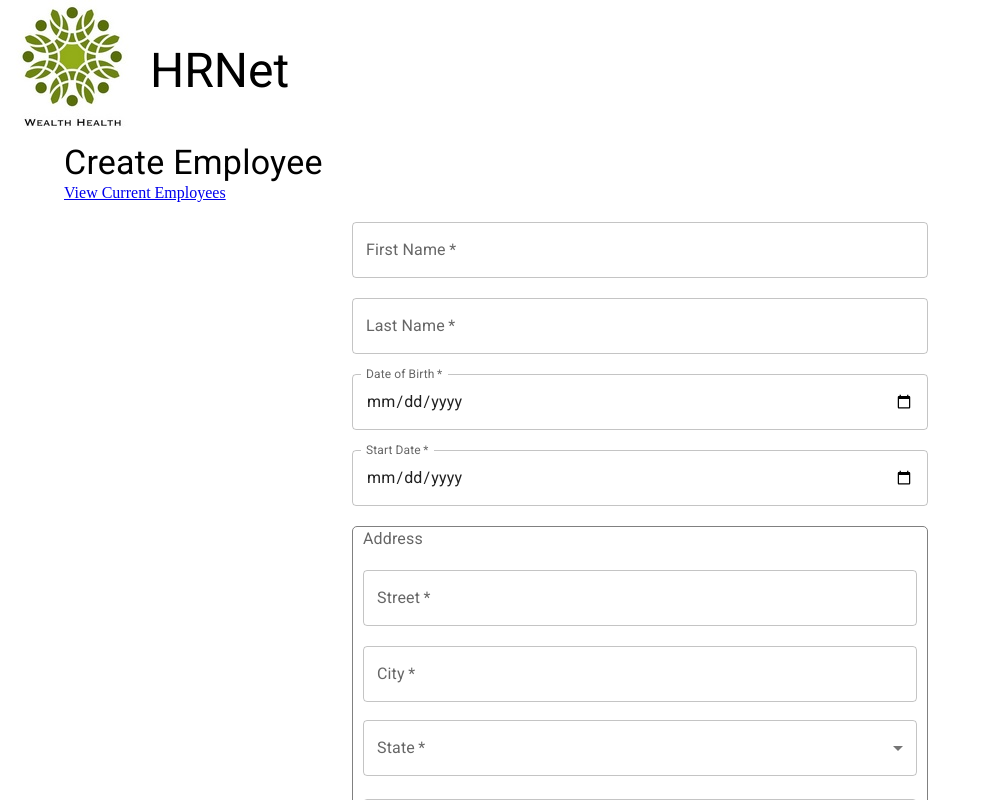
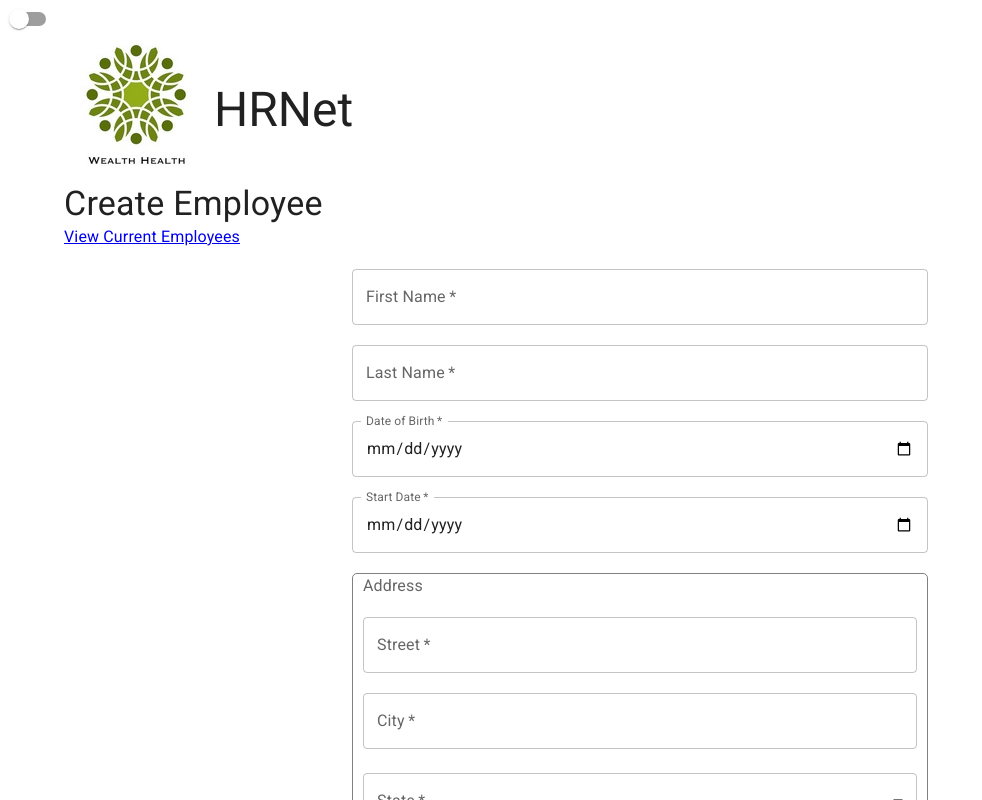
Before and after one commit to Barberousse93/OC-P14-HRNet-React, a React (Create React App) app: page / in a window 1280 px wide. Shown: the top 800 px of the page, without its empty margins (0-982 px from the left). Built offline with nearby package versions, Linux system fonts and the light colour scheme.

Commit message:
Modale + dark theme

```diff
--- a/src/App.js
+++ b/src/App.js
@@ -1,14 +1,43 @@
-import React from 'react'
+import React, { useState } from 'react'
 import Router from './Utils/Router'
 import Header from './Components/Header';
+import { ThemeProvider, createTheme } from '@mui/material/styles'
+import { CssBaseline, Switch } from '@mui/material'
+
+// const selectedTheme = useSelector((state) => state.darkTheme)
+
+export const darkTheme = createTheme({
+  palette: {
+    mode: 'dark'
+  }
+})
+
+export const lightTheme = createTheme({
+  palette: {
+    mode: 'light'
+  }
+})
 
 function App() {
+  const [theme, setTheme] = useState(lightTheme)
+  const handleTheme = () => {
+    if (theme === lightTheme) {
+      setTheme(darkTheme)
+    } else {
+      setTheme(lightTheme)
+    }
+  }
+
   return (
-    <div >
-      <Header/>
-      <Router/>
+    <div>
+      <ThemeProvider theme={theme}>
+        <CssBaseline />
+        <Switch onChange={handleTheme}></Switch>
+        <Header />
+        <Router />
+      </ThemeProvider>
     </div>
-  );
+  )
 }
 
 export default App;
--- a/src/Components/Header.css
+++ b/src/Components/Header.css
@@ -1,5 +1,14 @@
 header{
+    width: 90%;
     display: flex;
-    flex-direction: row;
+    align-items: center;
+    justify-content: space-between;
+    align-content: center;
+    flex-wrap: wrap;
+    margin:auto;
+}
+
+.navBar{
+    display: flex;
     align-items: center;
 }
--- a/src/Components/Header.jsx
+++ b/src/Components/Header.jsx
@@ -1,3 +1,4 @@
+/* eslint-disable react/prop-types */
 import './Header.css'
 import React from 'react'
 import { Link } from 'react-router-dom'
@@ -7,19 +8,15 @@ import { Typography } from '@mui/material'
 function Header() {
   return (
     <header>
-      <Link to="/">
-        <img
-          src={logo}
-          alt="logo HRNet"
-          width={'150px'}
-          height={'138px'}
-        />
-      </Link>
-          <Typography
-              variant='h3'
-              component='h1'>
-              HRNet
-          </Typography>
+      <div className="navBar">
+        <Link to="/">
+          <img src={logo} alt="logo HRNet" width={'150px'} height={'138px'} />
+        </Link>
+        <Typography variant="h3" component="h1">
+          HRNet
+        </Typography>
+      </div>
+
     </header>
   )
 }
--- a/src/Components/Modal.css
+++ b/src/Components/Modal.css
@@ -1,31 +1,47 @@
 
-
-.overlay {
+.overlay{
+    background-color: rgba(0,0,0,0.5);
+    height: 100vh;
     position: absolute;
     top: 0;
     left: 0;
     right: 0;
     bottom: 0;
-  background: rgba(49, 49, 49, 0.8);
+    z-index: 1000;
+    backdrop-filter: blur(5px);
 }
-.modal {
-  position: absolute;
-  top: 40%;
+
+.modale{
+    position: relative;
+    height: 100px;
+    width: 500px;
+    background-color: #fff;
+    top: 50%;
     left: 50%;
     transform: translate(-50%, -50%);
-  background: #f1f1f1;
-  padding: 14px 28px;
-  border-radius: 3px;
-  max-width: 600px;
-  min-width: 300px;
-}
-.modal-content p {
-  line-height: 1.4;
+    border-radius: 5px;
+    box-shadow: 10px 10px 10px rgba(0,0,0,0.5);
 }
 
-.close-modal {
+.bouton{
+    width: 50px;
+    height: 50px;
+    border-radius: 50%;
     position: absolute;
-  top: 10px;
-  right: 10px;
-  padding: 5px 7px;
+    bottom:75%;
+    right:-20px;
+    background-color: blue;
+    box-shadow: inset -5px -5px 5px rgba(0,0,0,0.5), inset 5px 5px 5px rgba(255,255,255,0.5);
+    transition: all 0.3s;
 }
+.bouton:hover{
+    box-shadow: inset 5px 5px 5px rgba(0,0,0,0.5), inset -5px -5px 5px rgba(255,255,255,0.5);
+}
+
+.modalText{
+    text-align: center;
+    vertical-align: middle;
+    line-height: 100px;
+    user-select: none;
+    color:black;
+}
--- /dev/null
+++ b/src/Components/Modal.jsx
@@ -0,0 +1,19 @@
+/* eslint-disable react/prop-types */
+import React from 'react'
+import './Modal.css'
+
+function Modal(props) {
+  return (
+    //   <div className="overlay" onClick={() => props.setIsOpen(false)}>
+    <div className="overlay">
+      <div className="modale">
+        <h1 className="modalText">{props.text}</h1>
+        <button className="bouton" onClick={() => props.setIsOpen(false)}>
+          X
+        </button>
+      </div>
+    </div>
+  )
+}
+
+export default Modal
--- a/src/Pages/CreateEmployee.jsx
+++ b/src/Pages/CreateEmployee.jsx
@@ -17,7 +17,7 @@ import dptList from '../datas/departments.json'
 import { addNewEmployee } from '../actions/employees.action.js'
 import { store } from '../index.js'
 
-// import ModalComponent from '../Components/ModalComponent'
+import Modal from '../Components/Modal'
 
 function CreateEmployee() {
   const formDataInitialState = {
@@ -72,6 +72,8 @@ function CreateEmployee() {
     })
   }
 
+  const [isOpen, setIsOpen] = useState(false)
+
   const handleSubmit = (e) => {
     e.preventDefault()
     let formOK = true
@@ -85,6 +87,7 @@ function CreateEmployee() {
           }
         })
         formOK = false
+        console.log(formData[item].error, formData[item].error)
       }
     }
     if (formOK) {
@@ -96,17 +99,17 @@ function CreateEmployee() {
         newEmployee[item] = formData[item].value
       }
       store.dispatch(addNewEmployee(newEmployee))
-      alert('Employee successfully added.')
       setFormData(formDataInitialState)
+      setIsOpen(true)
     }
 
-    const newState = store.getState()
-    console.log(newState)
+    // const newState = store.getState()
+    // console.log(newState)
   }
 
   return (
     <>
-      {/* <ModalComponent open={showModal} text="Employee successfully added." /> */}
+      {isOpen && <Modal setIsOpen={setIsOpen} text="Employee successfully added." />}
       <Container>
         <Typography variant="h4" component="h1">
           Create Employee
```
Also changed, not shown: src/Components/ModalComponent.jsx (deleted, +0 -29 lines). Lines whose indentation alone changed are shown as unchanged.
